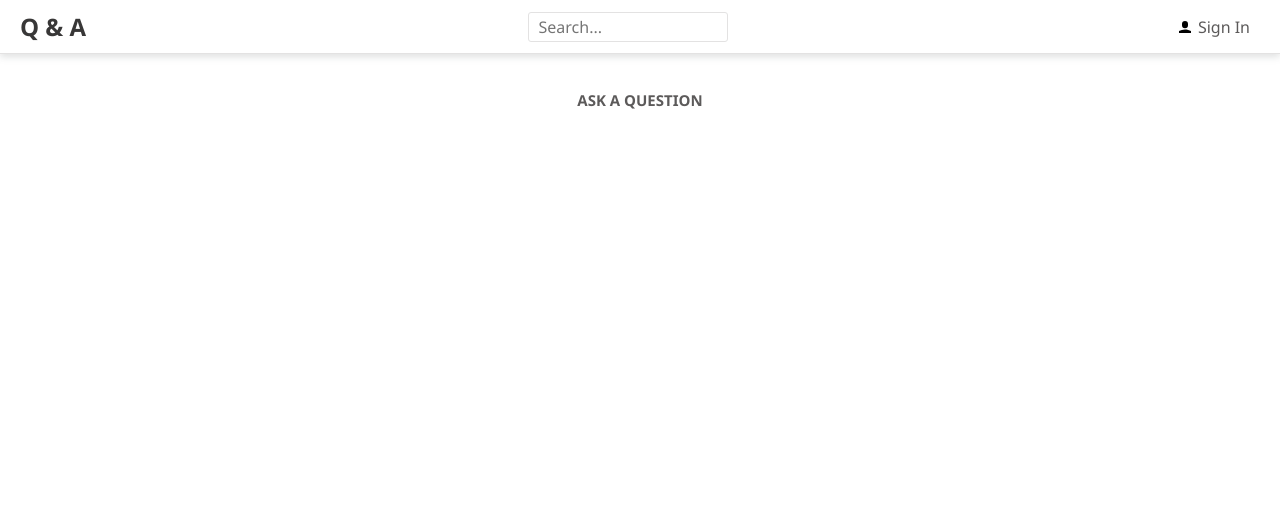
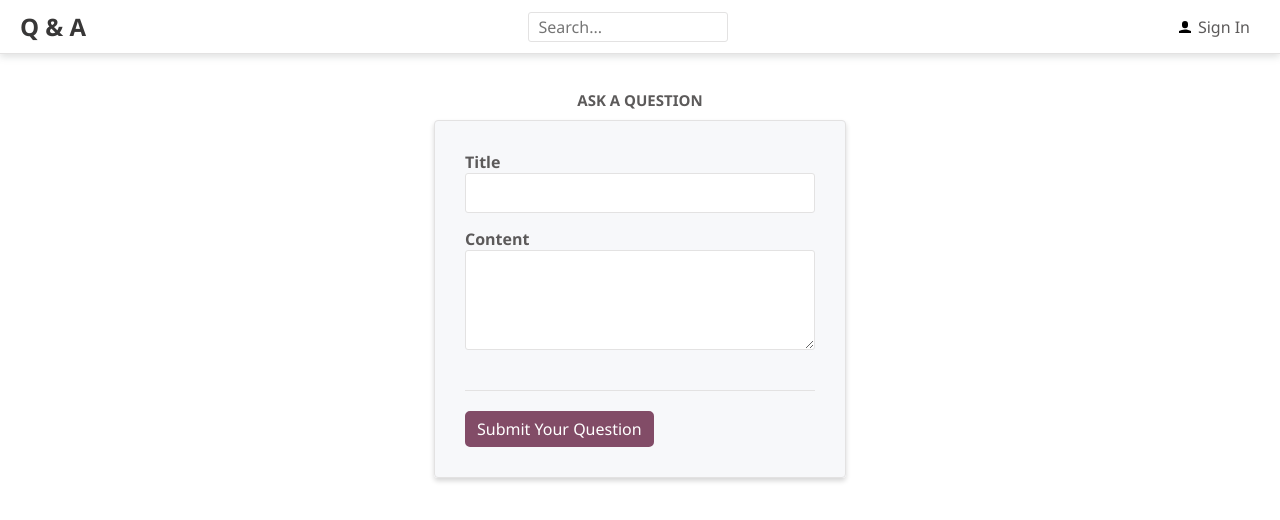
Before and after one commit to cfmdevWebSS/QandA, a React (Create React App) app: page /ask in a window 1280 px wide. Shown: the top 520 px of the page. Built offline with nearby package versions, Linux system fonts and the light colour scheme.

Commit message:
Interim Save-Chapter6-ASP.NET5-02-01-2022

```diff
--- a/src/AskPage.tsx
+++ b/src/AskPage.tsx
@@ -1,4 +1,44 @@
 import React from 'react';
 import { Page } from './Page';
-
-export const AskPage = () => <Page title="Ask a Question">{null}</Page>;
+import {
+  Fieldset,
+  FieldContainer,
+  FieldLabel,
+  FieldInput,
+  FieldTextArea,
+  FormButtonContainer,
+  PrimaryButton,
+} from './Styles';
+import { useForm } from 'react-hook-form';
+type FormData = { title: string; content: string };
+export const AskPage = () => {
+  const { register } = useForm<FormData>();
+  return (
+    <Page title="Ask a Question">
+      <form>
+        <Fieldset>
+          <FieldContainer>
+            <FieldLabel htmlFor="title">Title</FieldLabel>
+            <FieldInput
+              {...register('title')}
+              id="title"
+              name="title"
+              type="text"
+            />
+          </FieldContainer>
+          <FieldContainer>
+            <FieldLabel htmlFor="content">Content</FieldLabel>
+            <FieldTextArea
+              {...register('content')}
+              id="content"
+              name="content"
+            />
+          </FieldContainer>
+          <FormButtonContainer>
+            <PrimaryButton type="submit">Submit Your Question</PrimaryButton>
+          </FormButtonContainer>
+        </Fieldset>
+      </form>
+    </Page>
+  );
+};
--- a/src/Styles.ts
+++ b/src/Styles.ts
@@ -1,4 +1,5 @@
 import styled from '@emotion/styled';
+import { css } from '@emotion/react';
 
 export const gray1 = '#383737';
 export const gray2 = '#5c5a5a';
@@ -37,3 +38,69 @@ export const PrimaryButton = styled.button`
     cursor: not-allowed;
   }
 `;
+
+export const Fieldset = styled.fieldset`
+  margin: 10px auto 0 auto;
+  padding: 30px;
+  width: 350px;
+  background-color: ${gray6};
+  border-radius: 4px;
+  border: 1px solid ${gray5};
+  box-shadow: 0 3px 5px 0 rgba(0, 0, 0, 0.16);
+`;
+
+export const FieldContainer = styled.div`
+  margin-bottom: 10px;
+`;
+
+export const FieldLabel = styled.label`
+  font-weight: bold;
+`;
+
+const baseFieldCSS = css`
+  box-sizing: border-box;
+  font-family: ${fontFamily};
+  font-size: ${fontSize};
+  margin-bottom: 5px;
+  padding: 8px 10px;
+  border: 1px solid ${gray5};
+  border-radius: 3px;
+  color: ${gray2};
+  background-color: white;
+  width: 100%;
+  :focus {
+    outline-color: ${gray5};
+  }
+  :disabled {
+    background-color: ${gray6};
+  }
+`;
+
+export const FieldInput = styled.input`
+  ${baseFieldCSS}
+`;
+
+export const FieldTextArea = styled.textarea`
+  ${baseFieldCSS}
+  height: 100px;
+`;
+
+export const FieldError = styled.div`
+  font-size: 12px;
+  color: red;
+`;
+
+export const FormButtonContainer = styled.div`
+  margin: 30px 0px 0px 0px;
+  padding: 20px 0px 0px 0px;
+  border-top: 1px solid ${gray5};
+`;
+
+export const SubmissionSuccess = styled.div`
+  margin-top: 10px;
+  color: green;
+`;
+export const SubmissionFailure = styled.div`
+  margin-top: 10px;
+  color: red;
+`;
```
